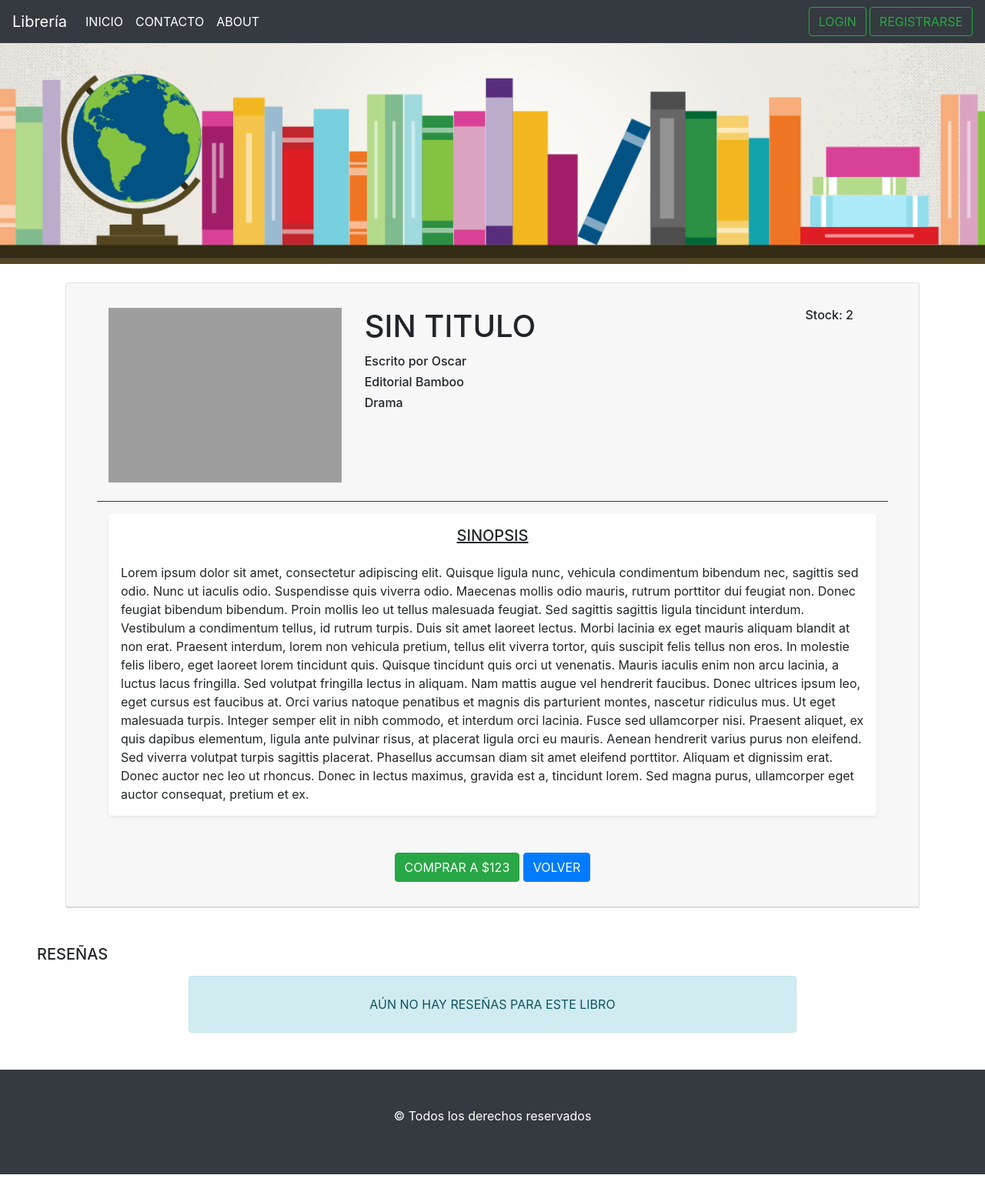
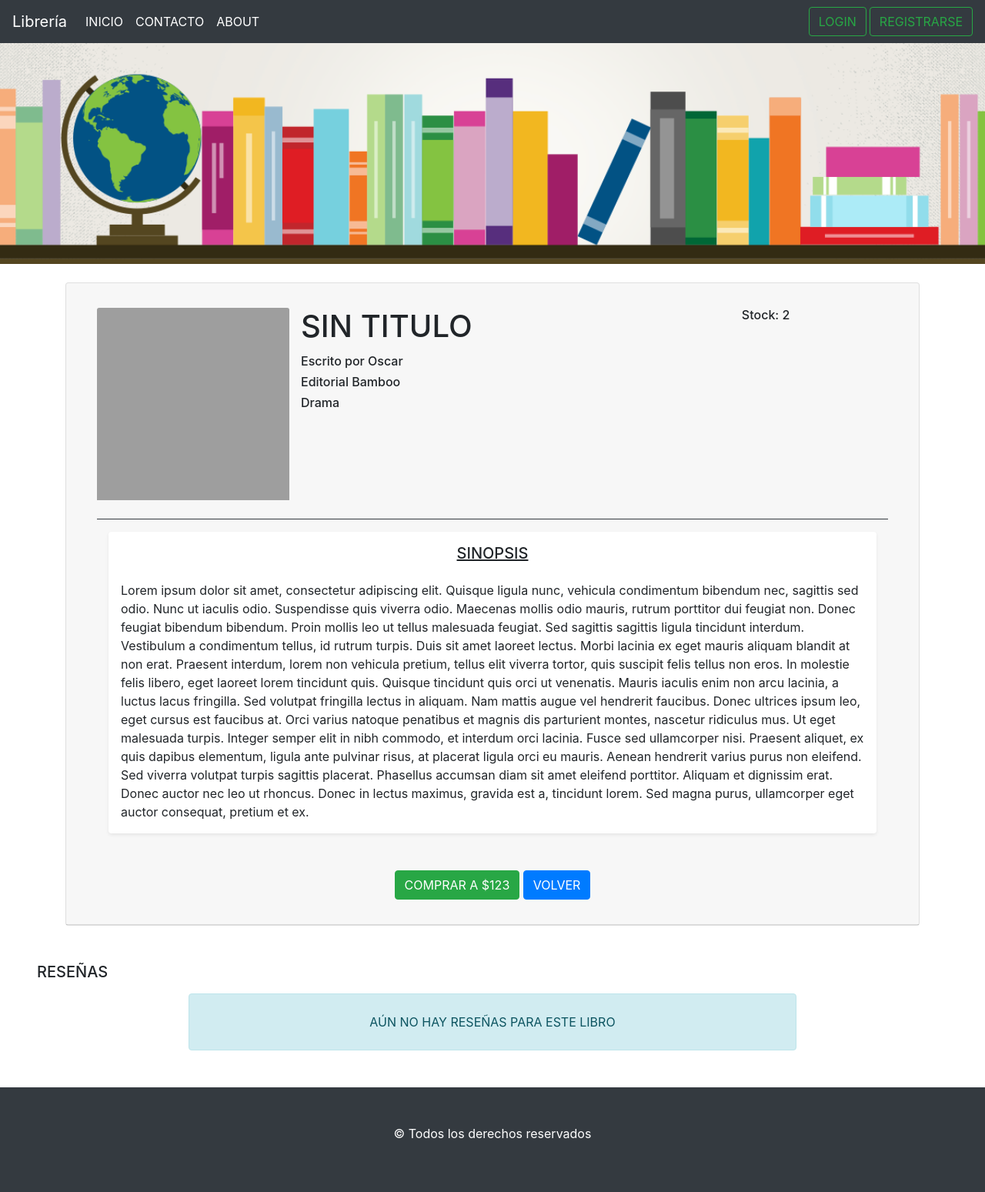
Before and after one commit to ivanjens/tpe-web2, a PHP site: page /detalle/10 in a window 1280 px wide. Shown: the whole page at 77% size. Before the commit the page ends 1526 px from the top, so only its background shows below. Run offline with PHP 8.4, Linux system fonts and the light colour scheme; data comes from the database, SQL or seed files in the repository; data that the repository does not hold is empty; grey boxes are pictures that could not be loaded.

Commit message:
Arreglos en los templates vinculados a la portada

```diff
--- /dev/null
+++ b/css/style.css
@@ -0,0 +1,9 @@
+.portada-home{
+    height: 200px;
+    width: 222px;
+}
+
+.portada-detail{
+    height: 250px;
+    width: 250px;
+}
--- a/templates/book-detail.tpl
+++ b/templates/book-detail.tpl
@@ -6,7 +6,11 @@
       <div class="card-header">
         <div class="card-body">
           <div class='col-12 row mb-3'>
-            <img class="card-img-top col-4 mb-2" src="https://image.freepik.com/vector-gratis/boceto-realista-libro-abierto_125494-10.jpg" alt="Portada del libro">
+            {if $book->imagen != null}
+              <img class="card-img-top mb-2 portada-detail" src="{$book->imagen}" alt="Portada de {$book->titulo}">
+            {else}
+              <img class="card-img-top mb-2 portada-detail" src="images/default-book.jpg" alt="Portada de {$book->titulo}">
+            {/if}
             <div class='col-4'>
               <h1 class="card-title text-uppercase">{$book->titulo}</h1>
               <h6 class="card-text">Escrito por {$book->autor}</h6>
--- a/templates/header.tpl
+++ b/templates/header.tpl
@@ -8,6 +8,7 @@
 
     <!-- Bootstrap CSS -->
     <link rel="stylesheet" href="https://stackpath.bootstrapcdn.com/bootstrap/4.5.2/css/bootstrap.min.css" integrity="sha384-JcKb8q3iqJ61gNV9KGb8thSsNjpSL0n8PARn9HuZOnIxN0hoP+VmmDGMN5t9UJ0Z" crossorigin="anonymous">
+    <link rel="stylesheet" href="css/style.css">
     <script src="https://cdn.jsdelivr.net/npm/vue/dist/vue.js"></script>
 
 </head>
```
Also changed, not shown: templates/home.tpl (+5 -5 lines), images/5fb6a00b4f81e2.51021407.jpg (deleted), images/5fb6a0d6170446.12525121.jpg (deleted), images/5fb6a147347562.57773116.jpg (deleted), images/5fb6a15a50b8e2.15118537.jpg (deleted), images/5fb6a1f46da933.79208031.jpg (deleted), images/5fb6a238444800.20894183.jpg (deleted), images/5fb6a2a5468a54.35710819.jpg (deleted), images/5fb6a7d7938163.42518949.jpg (deleted), images/5fb6a89879cba6.51479368.jpg (deleted), images/5fb6a8aa57d648.31508104.jpg (deleted).
